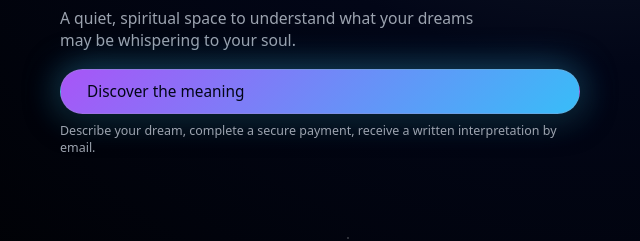
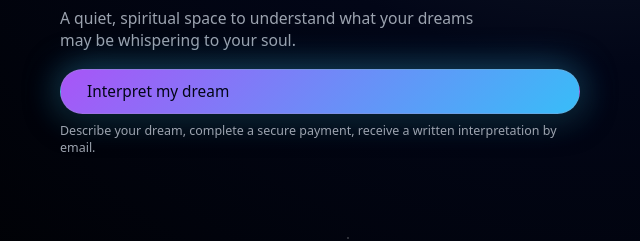
Before and after one commit to faodiallo001/the-dream-revelatory, a plain HTML site: page index.html in a window 1280 px wide. Shown: the part 402-643 px from the top of the page, 36-676 px from the left. Drawn offline with Linux system fonts and the light colour scheme.

Commit message:
index.html

```diff
--- a/index.html
+++ b/index.html
@@ -13,7 +13,7 @@
 <body class="tdr-body">
   <div class="tdr-orbit"></div>
 
-  <!-- HEADER (léger) -->
+  <!-- HEADER -->
   <header class="tdr-header">
     <a href="index.html" class="tdr-brand">
       <div class="tdr-logo-moon"></div>
@@ -35,14 +35,17 @@
     <section class="tdr-hero">
       <div class="tdr-hero-content">
         <p class="tdr-hero-kicker">Illuminated dream interpretation</p>
+
         <h1 class="tdr-hero-title">The Dream Revelator</h1>
+
         <p class="tdr-hero-subtitle">
-          A quiet, spiritual space to understand what your dreams may be whispering to your soul.
+          A quiet, spiritual space to understand what your dreams may be
+          whispering to your soul.
         </p>
 
         <div class="tdr-hero-cta-group">
           <a href="interpret.html" class="tdr-btn tdr-btn-primary tdr-hero-cta">
-            Discover the meaning
+            Interpret my dream
           </a>
           <p class="tdr-hero-note">
             Describe your dream, complete a secure payment, receive a written interpretation by email.
```
